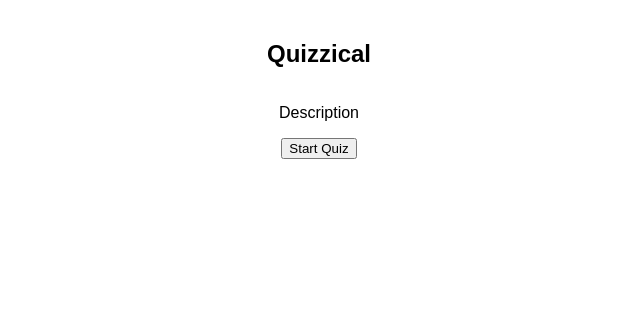
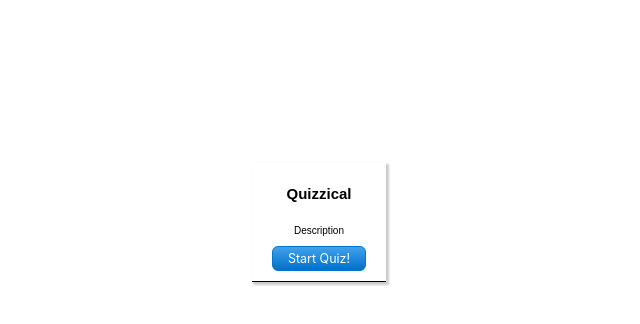
Before and after one commit to d-herz/react-quiz-game, a React (Vite) app: page / in a window 1280 px wide. Shown: the top 324 px of the page, without its empty margins (321-961 px from the left). Built offline with nearby package versions, Linux system fonts and the light colour scheme.

Commit message:
Style updates to buttons, containers, and overall layout. Updated API logic to fetch only 5 easy true or false video game questions

```diff
--- a/components/Question.jsx
+++ b/components/Question.jsx
@@ -10,9 +10,12 @@ function Question({ask, ans}) {
         {ask}
       </h2>
       <div className="question--answers">
-        <h4 className="question--answer--text">
+
+        {/* <h4 className="question--answer--text">
           {ans}
-        </h4>
+        </h4> */}
+        <button className='btn btn--ans'>TRUE</button>
+        <button className='btn btn--ans'>FALSE</button>
       </div>
     </div>
 
--- a/components/QuestionsPage.jsx
+++ b/components/QuestionsPage.jsx
@@ -13,8 +13,9 @@ function QuestionsPage(props) {
 
   //Fetch from trivia API w/ useEffect
   //using base64 encoding for now and atob() in Question card map
+  //could utilize different types T/F or multi choice questions, maybe set url to a variable and have a button press dictate
   React.useEffect(() => {
-    fetch(`https://opentdb.com/api.php?amount=5&encode=base64`)
+    fetch(`https://opentdb.com/api.php?amount=5&category=15&difficulty=easy&type=boolean&encode=base64`)
       .then(res => res.json())
       .then(data => {
         return setQuestions(data.results)
@@ -40,19 +41,26 @@ function QuestionsPage(props) {
   })
 
   return (
+    <>
+      <nav className='navbar'>
+        <h2 className="question--header">
+          Quizzical!
+        </h2>
+      </nav>
       <section className="question--main">
         <div className="question--container">
           {questionCard}
         </div>
 
         <button
-        className="check-ans-btn"
+          className="btn btn--check--ans"
           onClick={checkAns}
         >
-        Check answers
+          Commit Answers
         </button>
 
       </section>
+    </>
   )
 }
 
--- a/components/Start.jsx
+++ b/components/Start.jsx
@@ -9,6 +9,11 @@ function Start(props) {
 
   return (
     <section className="start--main" style={styles}>
+      <nav>
+
+      </nav>
+
+      <div className="start--quiz--container">
 
         <h1 className="start--title">
           Quizzical
@@ -16,10 +21,12 @@ function Start(props) {
         <p className="start-description">
           Description
         </p>
-      <button className="start-button"
+
+        <button className="btn btn--start"
           onClick={props.handleStart}>
-        Start Quiz
+          Start Quiz!
         </button>
+      </div>
 
     </section>
   )
--- a/index.html
+++ b/index.html
@@ -4,7 +4,10 @@
     <meta charset="UTF-8" />
     <!-- <link rel="icon" type="image/svg+xml" href="/vite.svg" /> -->
     <meta name="viewport" content="width=device-width, initial-scale=1.0" />
-
+    <!--font-awesome-->
+    <link rel="stylesheet" href="https://cdnjs.cloudflare.com/ajax/libs/font-awesome/6.2.1/css/all.min.css"
+      integrity="sha512-MV7K8+y+gLIBoVD59lQIYicR65iaqukzvf/nwasF0nqhPay5w/9lJmVM2hMDcnK1OnMGCdVK+iQrJ7lzPJQd1w=="
+      crossorigin="anonymous" referrerpolicy="no-referrer" />
 
     <link rel="stylesheet" href="style.css">
     <title>Quizzical!</title>
--- a/style.css
+++ b/style.css
@@ -1,5 +1,9 @@
 * {
   box-sizing: border-box;
+}
+
+html {
+  font-size: 62.5%;
 }
 
 body {
@@ -10,41 +14,193 @@ body {
   font-family: 'Karla', sans-serif;
   height: 100vh;
   margin: 0;
-  padding: 20px;
+  /* padding: 20px; */
 }
+
+/* NavBar */
+.navbar{
+  display: flex;
+  flex-direction: row;
+  align-items: center;
+  justify-content: center;
+}
+
+/* Start Page */
+.start--main {
+  display: flex;
+  height: 100vh;
+  flex-direction: column;
+  align-items: center;
+  justify-content: start;
+  padding: 2.5rem;
+  margin-top: 10%;
+}
+
+.start--quiz--container {
+  border-bottom: 1px solid black;
+  box-shadow: 2px 2px 2px 1px rgba(0, 0, 0, 0.2);
+  display: flex;
+  flex-direction: column;
+  align-items: center;
+  justify-content: center;
+  margin-top: 1rem;
+  padding: 1rem;
+}
+
+/* Question Page */
+.question--main {
+  display: flex;
+  flex-direction: column;
+  justify-content: start;
+  align-items: center;
+  height: 100vh;
+}
+
+.question--container {
+  min-width: 60%;
+  max-width: 85%;
+  margin-bottom: 2.5rem;
+}
+
+.question--card {
+  border-bottom: 1px solid black;
+  box-shadow: 2px 2px 2px 1px rgba(0, 0, 0, 0.2);
+  display: flex;
+  flex-direction: column;
+  align-items: center;
+  justify-content: center;
+  margin-top: 1rem;
+  padding: 1rem;
+  /* max-width: 75%; */
+}
+
+.question--text {
+  font-size: 1.6rem;
+}
+
+.question--answers {
+  display: flex;
+  justify-content: center;
+  width: 75%;
+
+}
+
+/* Buttons */
+.btn {
+  /* height: 50px; */
+  /* width: 165px; */
+  width: auto;
+  background-image: linear-gradient(#42A1EC, #0070C9);
+  border: 1px solid #0077CC;
+  border-radius: 6px;
+  color: #FFFFFF;
+  cursor: pointer;
+  font-size: 1.25rem;
+  font-weight: 400;
+  /* font-family: 'Karla', sans-serif; */
+  font-family: "SF Pro Text", "SF Pro Icons", "AOS Icons", "Helvetica Neue", Helvetica, Arial, sans-serif;
+  margin: 0 1rem;
+  padding: 4px 15px;
+  text-align: center;
+}
+
+.btn:active {
+  box-shadow: inset 5px 5px 10px -3px rgba(0, 0, 0, 0.7);
+}
+
+.btn:focus {
+  /* box-shadow: rgba(131, 192, 253, 0.5) 0 0 0 3px; */
+  outline: none;
+}
+
+.btn:hover {
+  background-image: linear-gradient(#51A9EE, #147BCD);
+  border-color: #1482D0;
+  text-decoration: none;
+}
+
+/* .btn--start{
+
+} */
+
+.btn--ans {
+  height: auto;
+  width: auto;
+}
+
+.btn--check--ans {
+  font-weight: bold;
+  height: auto;
+  width: auto;
+}
+
+/* .btn--start{
+
+} */
 
 
 
 
-.start--main{
-  display: flex;
-  flex-direction: column;
-  justify-content: center;
-  align-items: center;
+
+
+
+
+
+
+
+
+
+
+
+
+
+
+
+
+/* CSS */
+.button-15 {
+  background-image: linear-gradient(#42A1EC, #0070C9);
+  border: 1px solid #0077CC;
+  border-radius: 4px;
+  box-sizing: border-box;
+  color: #FFFFFF;
+  cursor: pointer;
+  direction: ltr;
+  display: block;
+  font-family: "SF Pro Text", "SF Pro Icons", "AOS Icons", "Helvetica Neue", Helvetica, Arial, sans-serif;
+  font-size: 17px;
+  font-weight: 400;
+  letter-spacing: -.022em;
+  line-height: 1.47059;
+  min-width: 30px;
+  overflow: visible;
+  padding: 4px 15px;
+  text-align: center;
+  vertical-align: baseline;
+  user-select: none;
+  -webkit-user-select: none;
+  touch-action: manipulation;
+  white-space: nowrap;
 }
 
-.question--main{
-  display: flex;
-  flex-direction: column;
-  justify-content: space-evenly;
-  align-items: center;
-  height: 100vh;
+.button-15:disabled {
+  cursor: default;
+  opacity: .3;
 }
 
-/* .question--container{
-} */
-
-.question--card{
-  border-bottom: 1px solid black;
-  display: flex;
-  flex-direction: column;
-  justify-content: center;
-  align-items: center;
-}
-.question--text{
-  font-size: 1rem;
+.button-15:hover {
+  background-image: linear-gradient(#51A9EE, #147BCD);
+  border-color: #1482D0;
+  text-decoration: none;
 }
 
-.check-ans-btn{
-  width: 150px;
+.button-15:active {
+  background-image: linear-gradient(#3D94D9, #0067B9);
+  border-color: #006DBC;
+  outline: none;
 }
+
+.button-15:focus {
+  box-shadow: rgba(131, 192, 253, 0.5) 0 0 0 3px;
+  outline: none;
+}
```
Lines whose indentation alone changed are shown as unchanged.
